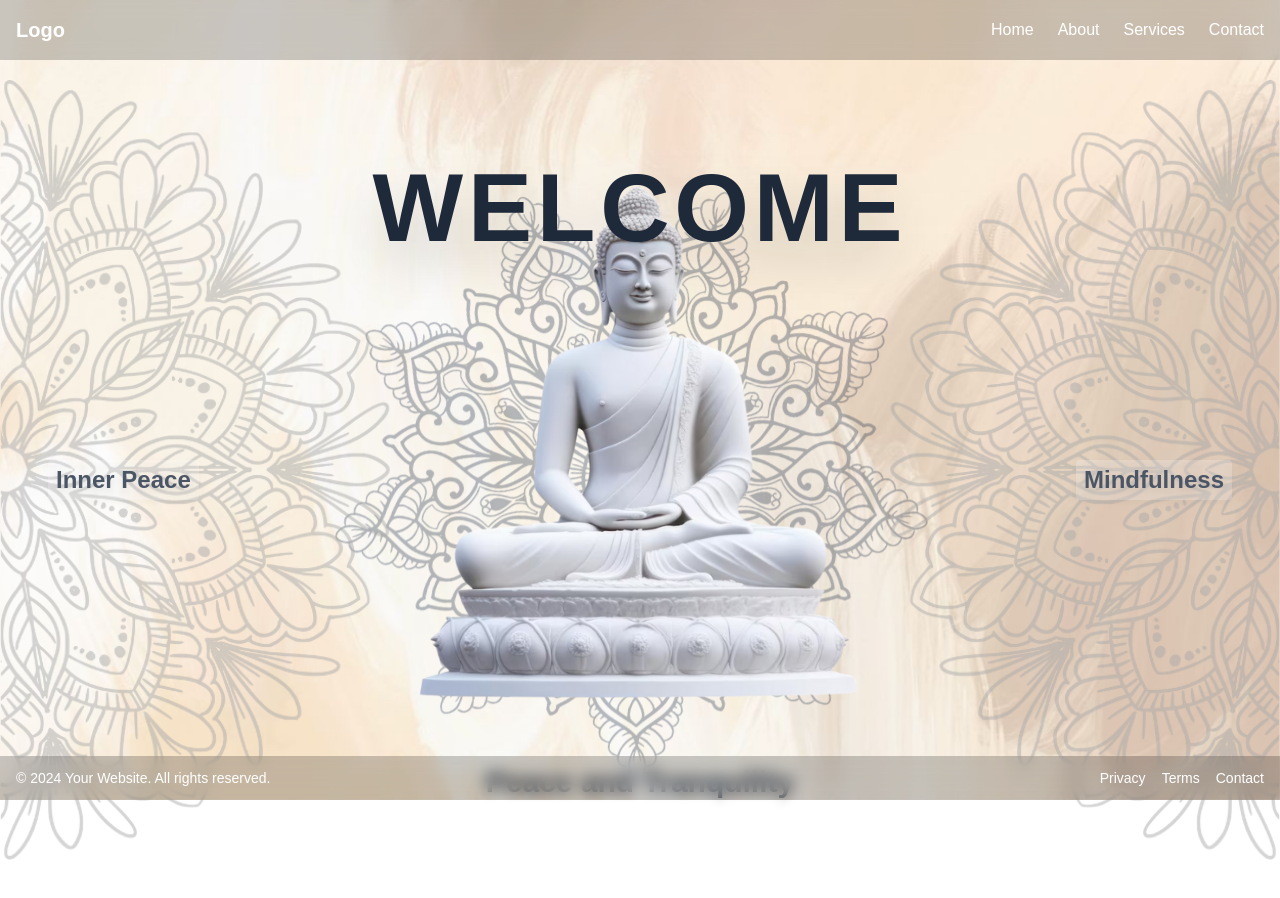
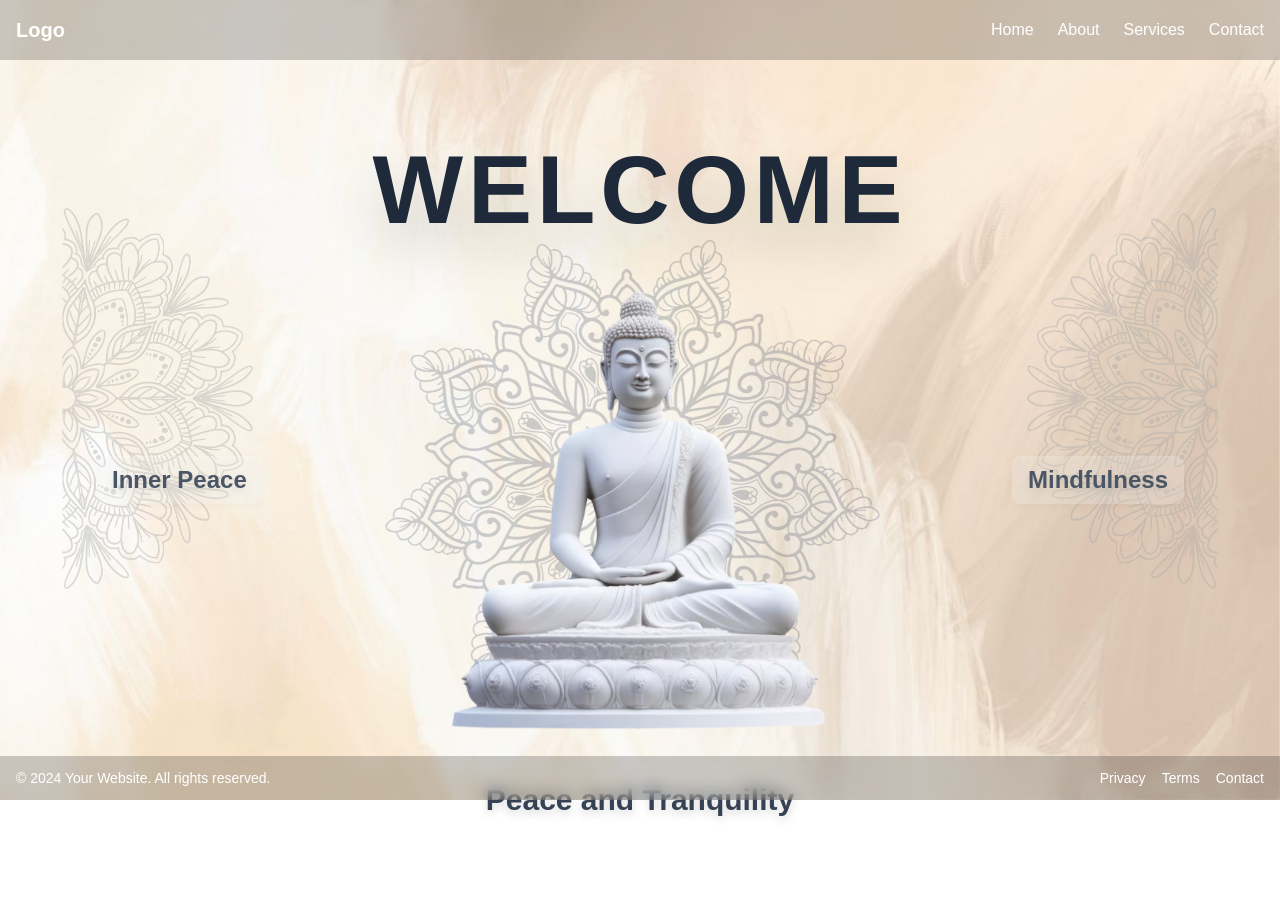
Before and after one commit to sayaji-jay/PMST-webiste, a Next.js app: page / in a window 1280 px wide. Shown: the top 898 px of the page. Built offline with nearby package versions, Linux system fonts and the light colour scheme.

Commit message:
Refactor Hero component layout for improved structure and add side background images for enhanced visual appeal

```diff
--- a/app/components/Hero.js
+++ b/app/components/Hero.js
@@ -2,110 +2,75 @@ import Image from "next/image";
 
 export default function Hero() {
   return (
-    <div className="relative min-h-screen flex items-center justify-center overflow-hidden">
-      {/* Background Layer with Side Images and Mandala */}
-      <div className="absolute inset-0 z-0">
-        {/* Center Mandala behind Buddha */}
-        <div className="absolute inset-0 flex items-center justify-center">
-          <div className="w-72 h-72 sm:w-80 sm:h-80 md:w-[500px] md:h-[500px] lg:w-[600px] lg:h-[600px] relative opacity-30">
+    <div className="min-h-screen flex flex-col items-center justify-center px-4 py-8 relative">
+      {/* Background Mandala */}
+      <div className="absolute inset-0 flex items-center justify-center z-0">
+        <div className="w-64 h-64 sm:w-80 sm:h-80 md:w-96 md:h-96 lg:w-[500px] lg:h-[500px] opacity-20">
           <Image
             src="/mandala.png"
             alt="Mandala Center"
-              width={600}
-              height={600}
+            width={500}
+            height={500}
             className="object-contain animate-spin-slow"
             priority
           />
         </div>
       </div>
 
-        {/* Left Side Image */}
-        <div className="absolute left-0 top-0 hidden md:block">
-          <div className="w-[300px] h-[400px] lg:w-[500px] lg:h-[600px] relative">
-            <Image
-              src="/bg-oneside.png"
-              alt="Left Side BG"
-              width={400}
-              height={600}
-              className="object-contain opacity-50"
-              priority
-            />
+      {/* Top Text Section */}
+      <div className="text-center mb-4 sm:mb-6 md:mb-8 z-10">
+        <h1 className="text-4xl sm:text-5xl md:text-6xl lg:text-7xl xl:text-8xl font-black text-gray-800 drop-shadow-2xl tracking-wider">
+          WELCOME
+        </h1>
+      </div>
+
+      {/* Side Texts - Desktop */}
+      <div className="hidden lg:flex w-full max-w-6xl justify-between items-center absolute top-1/2 transform -translate-y-1/2 px-8 z-10">
+        <div className="text-gray-600 font-semibold text-xl xl:text-2xl drop-shadow-md">
+          <p className="bg-white/20 backdrop-blur-sm px-4 py-2 rounded-lg">
+            Inner Peace
+          </p>
+        </div>
+        <div className="text-gray-600 font-semibold text-xl xl:text-2xl drop-shadow-md">
+          <p className="bg-white/20 backdrop-blur-sm px-4 py-2 rounded-lg">
+            Mindfulness
+          </p>
         </div>
       </div>
 
-        {/* Right Side Image */}
-        <div className="absolute right-0 top-0 hidden md:block">
-          <div className="w-[300px] h-[400px] lg:w-[500px] lg:h-[600px] relative scale-x-[-1]">
-            <Image
-              src="/bg-oneside.png"
-              alt="Right Side BG"
-              width={400}
-              height={600}
-              className="object-contain opacity-50"
-              priority
-            />
-          </div>
-        </div>
-      </div>
-
-      {/* Buddha Layer */}
-      <div className="absolute inset-0 z-10 flex items-center justify-center">
-        <div className="w-64 h-80 sm:w-72 sm:h-96 md:w-96 md:h-[500px] lg:w-[450px] lg:h-[600px] relative">
+      {/* Buddha Image */}
+      <div className="flex-shrink-0 z-10 mb-4 sm:mb-6 md:mb-8">
+        <div className="w-48 h-60 sm:w-56 sm:h-72 md:w-64 md:h-80 lg:w-80 lg:h-96 xl:w-96 xl:h-[30rem] relative">
           <Image
             src="/buddha.png"
             alt="Buddha"
-            width={450}
-            height={600}
+            fill
             className="object-contain"
             priority
           />
         </div>
       </div>
 
-      {/* Text Above Buddha */}
-      <div className="absolute top-8 sm:top-12 md:top-16 lg:top-20 left-1/2 transform -translate-x-1/2 z-20 text-center px-4">
-        <h1 className="text-3xl xs:text-4xl sm:text-5xl md:text-6xl lg:text-7xl xl:text-8xl font-black text-gray-800 drop-shadow-2xl tracking-wider">
-          WELCOME
-        </h1>
-      </div>
-
-      {/* Text Below Buddha */}
-      <div className="absolute bottom-8 sm:bottom-12 md:bottom-16 lg:bottom-20 left-1/2 transform -translate-x-1/2 z-20 text-center px-4">
-        <p className="text-base xs:text-lg sm:text-xl md:text-2xl lg:text-3xl font-bold text-gray-700 drop-shadow-lg">
+      {/* Bottom Text Section */}
+      <div className="text-center z-10">
+        <p className="text-lg sm:text-xl md:text-2xl lg:text-3xl font-bold text-gray-700 drop-shadow-lg">
           Peace and Tranquility
         </p>
       </div>
 
-      {/* Left Side Text - Mobile & Desktop */}
-      <div className="absolute left-2 xs:left-4 sm:left-6 md:left-8 lg:left-12 top-1/2 transform -translate-y-1/2 z-20">
-        <div className="text-gray-600 font-semibold text-sm xs:text-base sm:text-lg md:text-xl lg:text-2xl drop-shadow-md">
-          <p className="bg-white/20 backdrop-blur-sm px-2 py-1 rounded">
+      {/* Mobile Side Texts */}
+      <div className="flex lg:hidden justify-between w-full max-w-md mt-6 z-10">
+        <div className="text-gray-600 font-semibold text-sm sm:text-base drop-shadow-md">
+          <p className="bg-white/20 backdrop-blur-sm px-3 py-1 rounded">
             Inner Peace
           </p>
         </div>
-      </div>
-
-      {/* Right Side Text - Mobile & Desktop */}
-      <div className="absolute right-2 xs:right-4 sm:right-6 md:right-8 lg:right-12 top-1/2 transform -translate-y-1/2 z-20">
-        <div className="text-gray-600 font-semibold text-sm xs:text-base sm:text-lg md:text-xl lg:text-2xl drop-shadow-md">
-          <p className="bg-white/20 backdrop-blur-sm px-2 py-1 rounded">
+        <div className="text-gray-600 font-semibold text-sm sm:text-base drop-shadow-md">
+          <p className="bg-white/20 backdrop-blur-sm px-3 py-1 rounded">
             Mindfulness
           </p>
         </div>
       </div>
-
-      {/* Mobile Additional Text */}
-      <div className="absolute top-1/3 left-1/2 transform -translate-x-1/2 -translate-y-1/2 z-20 text-center px-4 block md:hidden">
-        <p className="text-xs xs:text-sm sm:text-base font-medium text-gray-600 bg-white/30 backdrop-blur-sm px-3 py-1 rounded-full">
-          Find Your Balance
-        </p>
-      </div>
-
-      <div className="absolute bottom-1/3 left-1/2 transform -translate-x-1/2 translate-y-1/2 z-20 text-center px-4 block md:hidden">
-        <p className="text-xs xs:text-sm sm:text-base font-medium text-gray-600 bg-white/30 backdrop-blur-sm px-3 py-1 rounded-full">
-          Spiritual Journey
-        </p>
-      </div>
     </div>
   );
 }
--- a/app/layout.js
+++ b/app/layout.js
@@ -36,11 +36,36 @@ export default function RootLayout({ children }) {
           />
         </div>
 
+        {/* Side Background Images */}
+        <div className="fixed inset-0 z-10 pointer-events-none">
+          {/* Left Side Image */}
+          <div className="absolute left-0 top-1/2 transform -translate-y-1/2 w-24 h-32 sm:w-32 sm:h-48 md:w-48 md:h-64 lg:w-64 lg:h-80 xl:w-80 xl:h-96 opacity-40">
+            <Image
+              src="/bg-oneside.png"
+              alt="Left Side BG"
+              fill
+              className="object-contain"
+              priority
+            />
+          </div>
+
+          {/* Right Side Image */}
+          <div className="absolute right-0 top-1/2 transform -translate-y-1/2 w-24 h-32 sm:w-32 sm:h-48 md:w-48 md:h-64 lg:w-64 lg:h-80 xl:w-80 xl:h-96 scale-x-[-1] opacity-40">
+            <Image
+              src="/bg-oneside.png"
+              alt="Right Side BG"
+              fill
+              className="object-contain"
+              priority
+            />
+          </div>
+        </div>
+
         {/* Header */}
         <Header />
 
         {/* Main Content */}
-        <main className="relative z-30">
+        <main className="relative z-20">
           {children}
         </main>
 
```
Lines whose indentation alone changed are shown as unchanged.
